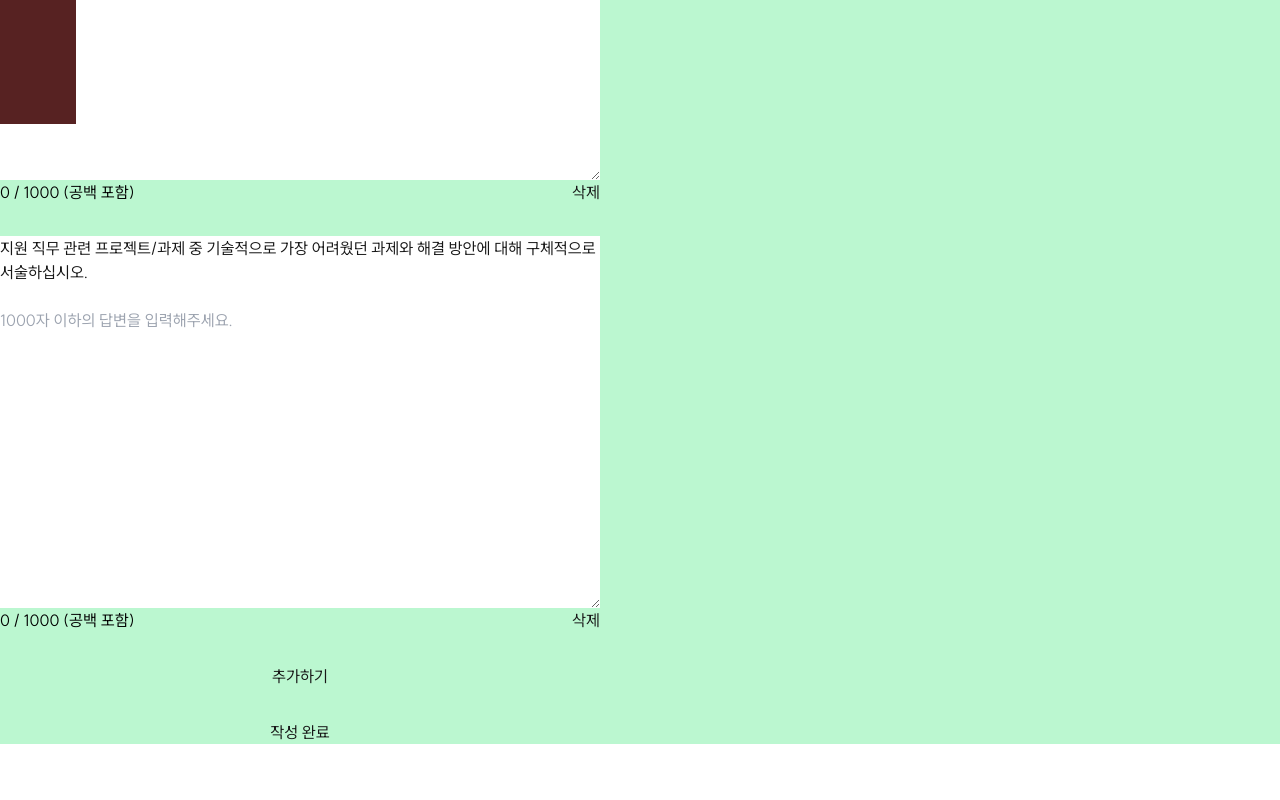
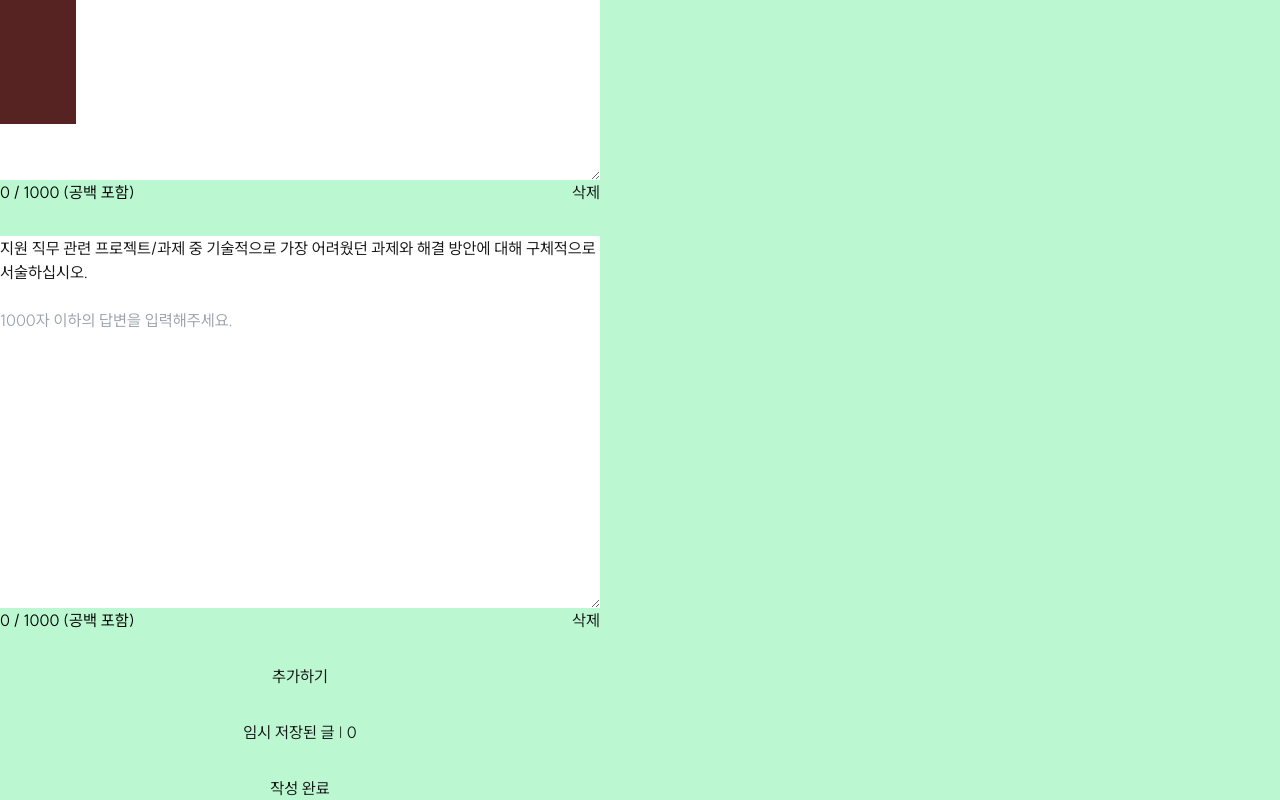
Before and after one commit to choichangyeon/ChickMate, a Next.js app: page /resume in a window 1280 px wide. Shown: the part 676-1476 px from the top of the page. Before the commit the page ends 1420 px from the top, so only its background shows below. Built offline with nearby package versions, Linux system fonts and the light colour scheme; no server answers; the database is empty.

Commit message:
feat:#56 임시저장 된 글 개수 보여주는 로직 추가

```diff
--- a/src/app/(with-nav)/resume/page.tsx
+++ b/src/app/(with-nav)/resume/page.tsx
@@ -1,18 +1,26 @@
 import { Metadata } from 'next';
+import { dehydrate, HydrationBoundary, QueryClient } from '@tanstack/react-query';
 import ResumeForm from '@/features/resume/resume-form';
 import UserInfoSummary from '@/features/resume/user-info-summary';
+import { draftResumeOptions } from '@/features/resume/data/draft-resume-options';
 
 export const metadata: Metadata = {
   title: '자기소개서 작성',
   description: 'Chick Mate에서 자기소개서를 관리해보세요.',
 };
 
-const ResumePage = () => {
+const ResumePage = async () => {
+  const queryClient = new QueryClient();
+
+  await queryClient.prefetchQuery(draftResumeOptions);
+
   return (
-    <div className='flex gap-2'>
-      <ResumeForm />
-      <UserInfoSummary />
-    </div>
+    <HydrationBoundary state={dehydrate(queryClient)}>
+      <div className='flex gap-2'>
+        <ResumeForm />
+        <UserInfoSummary />
+      </div>
+    </HydrationBoundary>
   );
 };
 
--- /dev/null
+++ b/src/features/resume/data/draft-resume-options.ts
@@ -0,0 +1,13 @@
+import { queryOptions } from '@tanstack/react-query';
+import { QUERY_KEY } from '@/constants/query-key';
+import { STALE_TIME } from '@/constants/time-constants';
+import { getDraftResumeList } from '@/features/resume/api/server-services';
+
+const { RESUME } = QUERY_KEY;
+const { MIN } = STALE_TIME;
+
+export const draftResumeOptions = queryOptions({
+  queryKey: [RESUME],
+  queryFn: getDraftResumeList,
+  staleTime: MIN,
+});
--- a/src/features/resume/resume-form.tsx
+++ b/src/features/resume/resume-form.tsx
@@ -1,11 +1,15 @@
 'use client';
 
+import { useSuspenseQuery } from '@tanstack/react-query';
+import { useResumeForm } from '@/features/resume/hooks/use-resume-form';
 import QuestionAnswerField from '@/features/resume/question-answer-field';
-import { useResumeForm } from './hooks/use-resume-form';
+import { draftResumeOptions } from '@/features/resume/data/draft-resume-options';
 
 const ResumeForm = () => {
   const { title, fieldList, handleTitleChange, handleFieldChange, handleAddField, handleDeleteField, handleSubmit } =
     useResumeForm();
+
+  const { data: draftResumeList } = useSuspenseQuery(draftResumeOptions);
 
   return (
     <form onSubmit={handleSubmit} className='flex flex-col gap-8'>
@@ -18,6 +22,7 @@ const ResumeForm = () => {
       <button type='button' onClick={handleAddField}>
         추가하기
       </button>
+      <button type='button'>임시 저장된 글 | {draftResumeList.length}</button>
       <button type='submit'>작성 완료</button>
     </form>
   );
```
